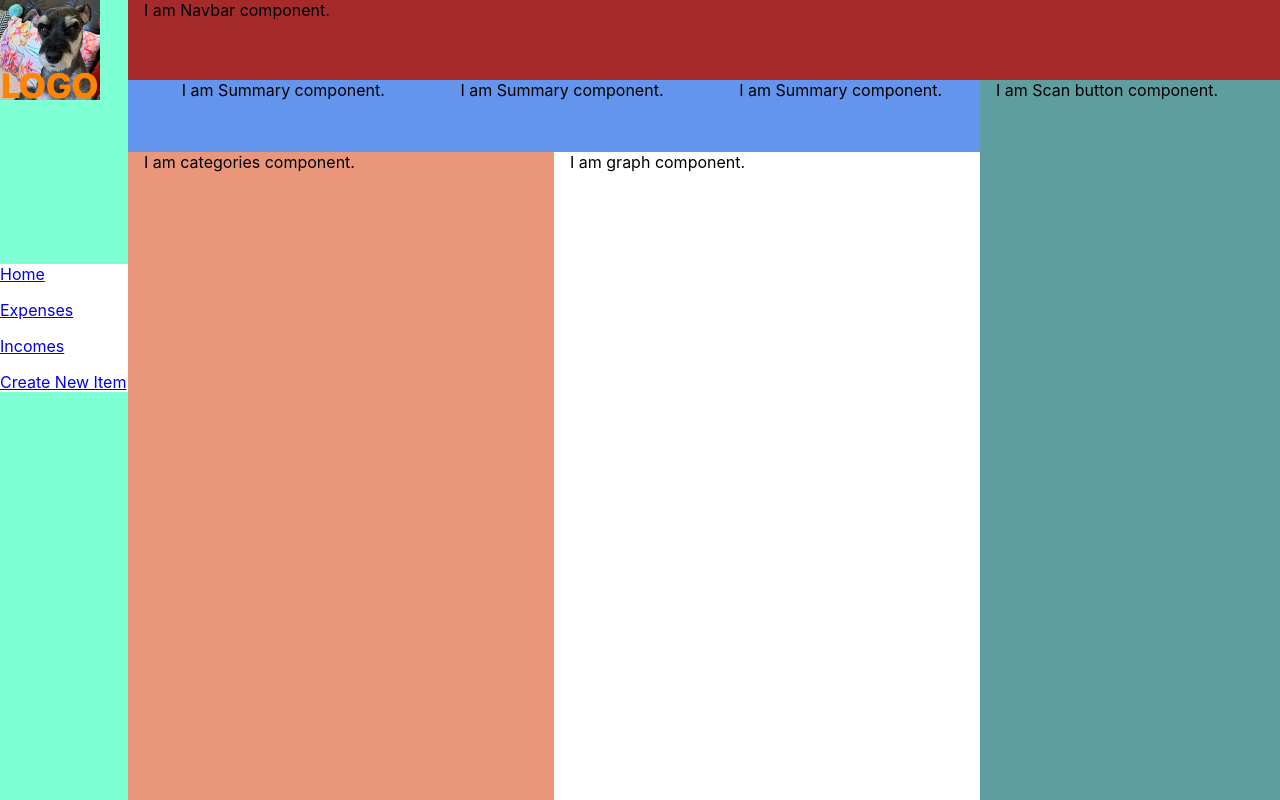
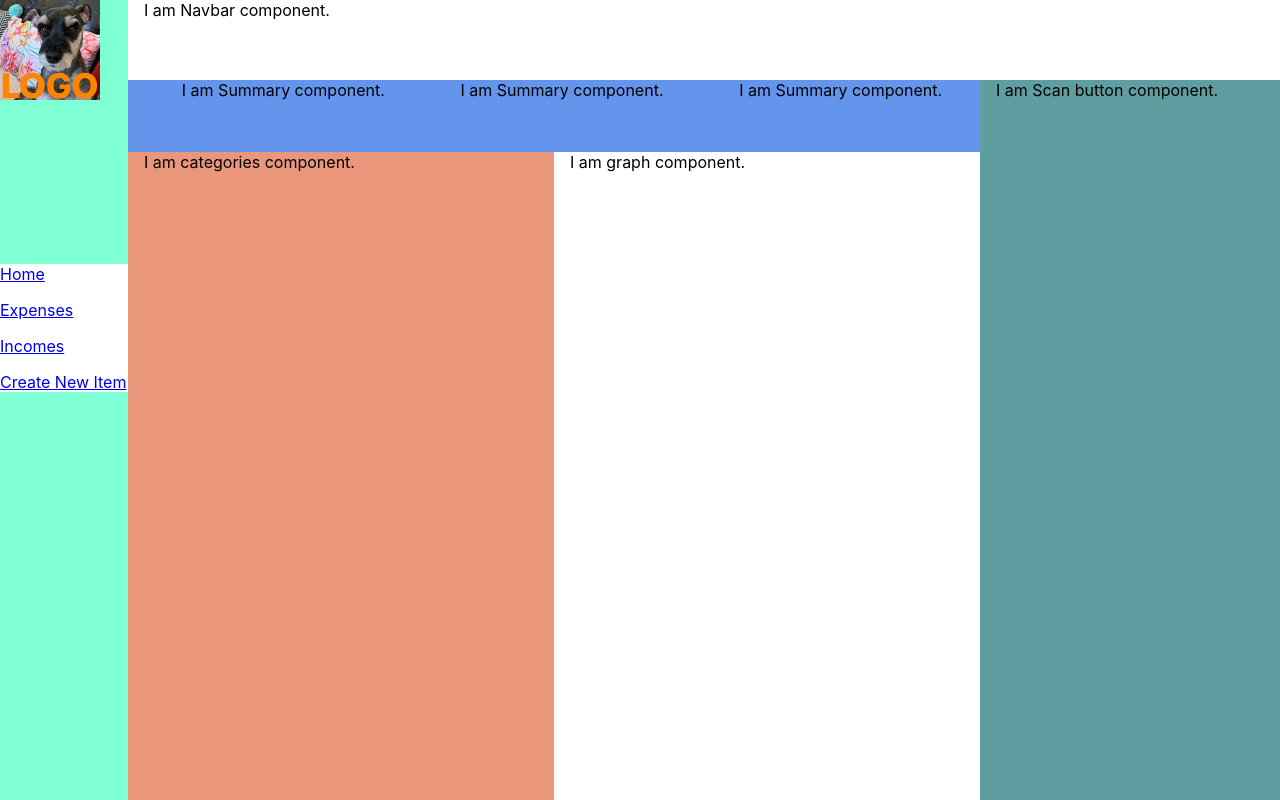
Before and after one commit to 08jhs05/Bookify, a React (Create React App) app in the folder client/: page / in a window 1280 px wide. Built offline with nearby package versions, Linux system fonts and the light colour scheme.

Commit message:
minor css update

```diff
--- a/client/src/App.css
+++ b/client/src/App.css
@@ -29,9 +29,9 @@
 }
 
 .navbar_dashboard {
+  display: flex;
   padding-left: 1rem;
   height: 10%;
-  background-color: brown;
 }
 
 .dashboard_body {
```
